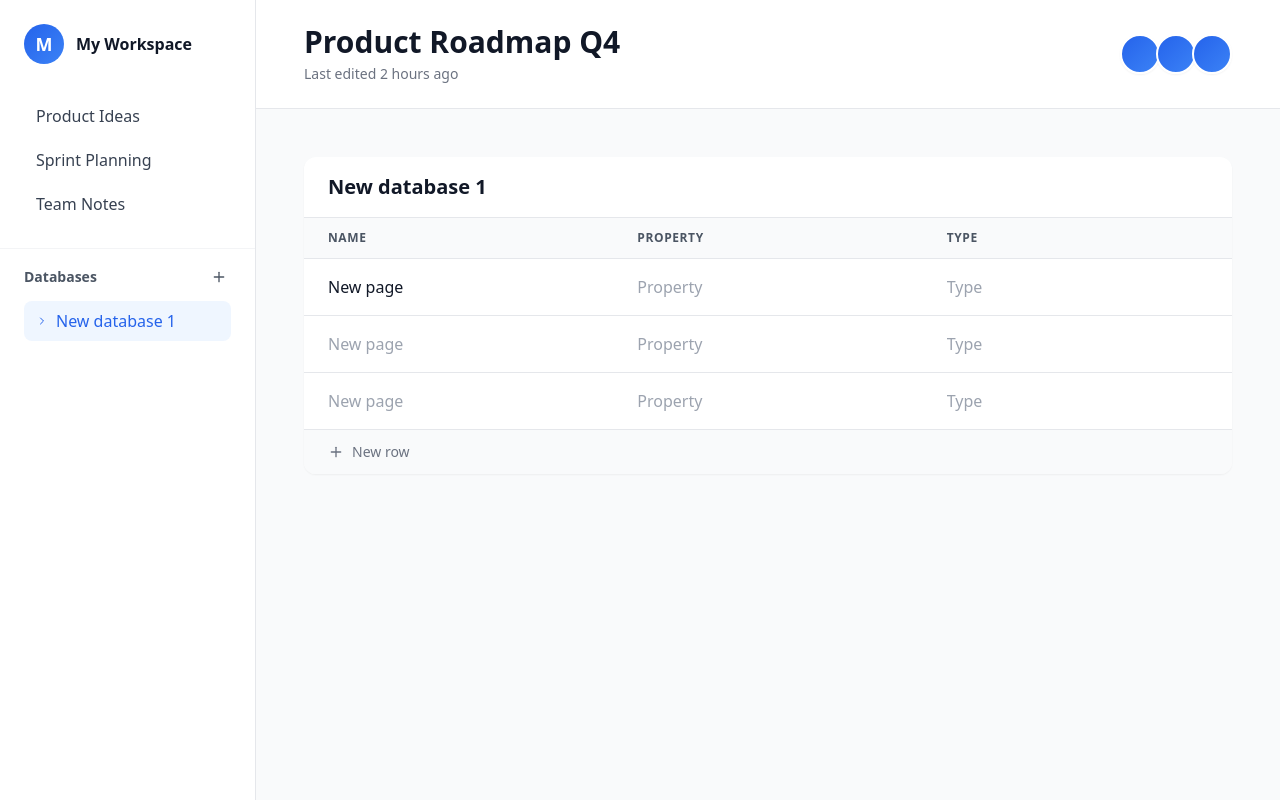
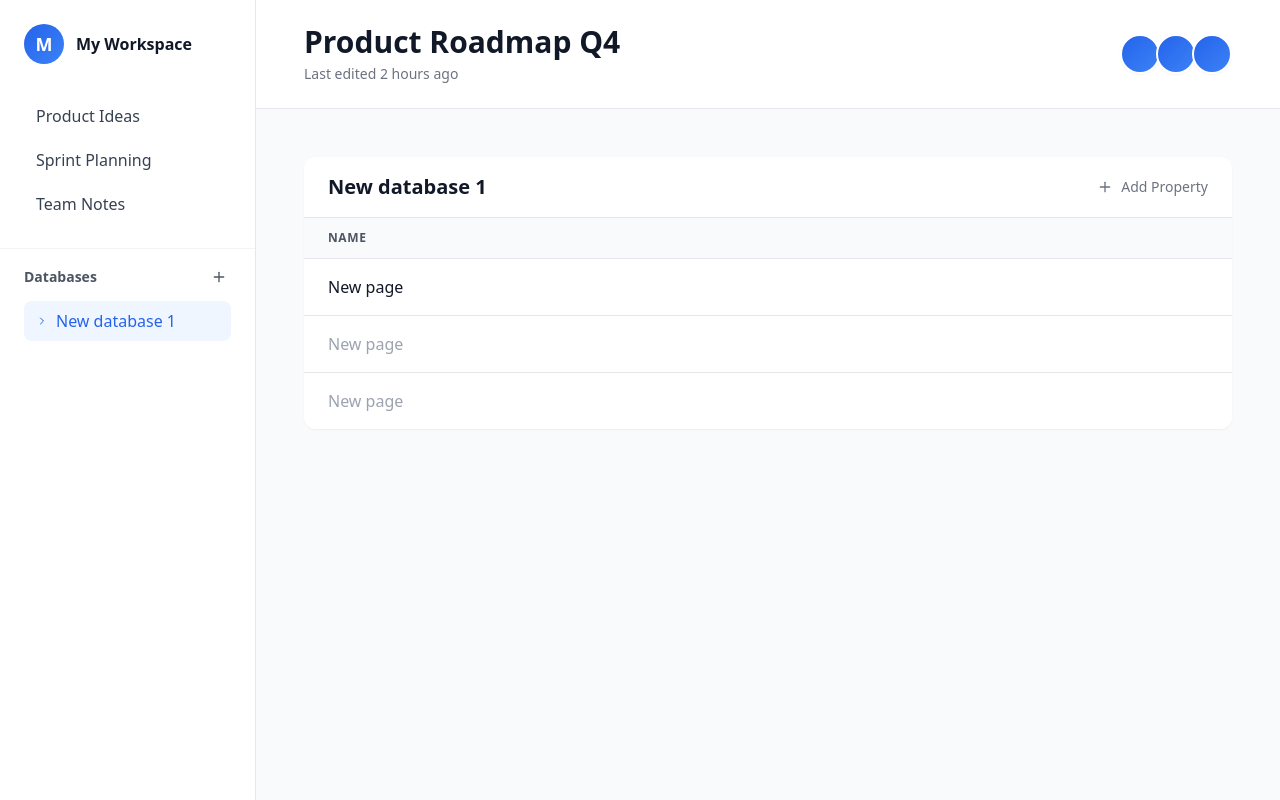
Before and after one commit to rzikydn/Mirov, a React (Vite) app: page /dashboard in a window 1280 px wide. Both pictures are taken after a click on the button "New Database". Built offline with nearby package versions, Linux system fonts and the light colour scheme; a web font is replaced by a local one.

Commit message:
Penambahan fitur add property

```diff
--- a/src/components/DashboardPage.tsx
+++ b/src/components/DashboardPage.tsx
@@ -1,18 +1,17 @@
 import { useState } from 'react';
 import { motion, AnimatePresence } from 'framer-motion';
 import { Plus, ChevronRight } from 'lucide-react';
+
+interface DatabaseRow {
+  id: string;
+  name: string;
+  properties: { [key: string]: { value: any; type: string } };
+}
 
 interface Database {
   id: string;
   name: string;
   rows: DatabaseRow[];
-}
-
-interface DatabaseRow {
-  id: string;
-  name: string;
-  property: string;
-  type: string;
 }
 
 interface MenuItem {
@@ -24,6 +23,14 @@ const menuItems: MenuItem[] = [
   { id: '1', name: 'Product Ideas' },
   { id: '2', name: 'Sprint Planning' },
   { id: '3', name: 'Team Notes' },
+];
+
+const propertyTypes = [
+  { value: 'text', label: 'Text' },
+  { value: 'number', label: 'Number' },
+  { value: 'date', label: 'Date' },
+  { value: 'select', label: 'Select' },
+  { value: 'checkbox', label: 'Checkbox' },
 ];
 
 const Sidebar = ({
@@ -106,8 +113,7 @@ const Sidebar = ({
   );
 };
 
-const Header = () => {
-  return (
+const Header = () => (
   <motion.div
     initial={{ opacity: 0, y: -20 }}
     animate={{ opacity: 1, y: 0 }}
@@ -116,9 +122,7 @@ const Header = () => {
   >
     <div className="flex items-center justify-between">
       <div>
-          <h1 className="text-3xl font-bold text-gray-900 mb-1">
-            Product Roadmap Q4
-          </h1>
+        <h1 className="text-3xl font-bold text-gray-900 mb-1">Product Roadmap Q4</h1>
         <p className="text-sm text-gray-500">Last edited 2 hours ago</p>
       </div>
       <div className="flex items-center gap-2">
@@ -129,16 +133,12 @@ const Header = () => {
     </div>
   </motion.div>
 );
-};
 
-const KanbanColumn = ({ title, count, color }: { title: string; count: number; color: string }) => {
-  return (
+const KanbanColumn = ({ title, count, color }: { title: string; count: number; color: string }) => (
   <div className="bg-white rounded-xl shadow-sm p-5 min-w-[300px]">
     <div className="flex items-center justify-between mb-4">
       <h3 className="font-semibold text-gray-900">{title}</h3>
-        <span className={`px-2 py-1 rounded-md text-xs font-medium ${color}`}>
-          {count}
-        </span>
+      <span className={`px-2 py-1 rounded-md text-xs font-medium ${color}`}>{count}</span>
     </div>
     <div className="space-y-3">
       {Array.from({ length: Math.min(count, 4) }).map((_, i) => (
@@ -150,10 +150,8 @@ const KanbanColumn = ({ title, count, color }: { title: string; count: number; c
     </div>
   </div>
 );
-};
 
-const KanbanBoard = () => {
-  return (
+const KanbanBoard = () => (
   <motion.div
     initial={{ opacity: 0 }}
     animate={{ opacity: 1 }}
@@ -168,9 +166,44 @@ const KanbanBoard = () => {
     </div>
   </motion.div>
 );
+
+const DatabaseTable = ({ database, setDatabases }: { database: Database; setDatabases: any }) => {
+  const [showAddProperty, setShowAddProperty] = useState(false);
+  const [newPropertyName, setNewPropertyName] = useState('');
+  const [newPropertyType, setNewPropertyType] = useState('text');
+
+  const allPropertyKeys = Array.from(
+    new Set(database.rows.flatMap((r) => Object.keys(r.properties)))
+  );
+
+  const handleAddProperty = () => {
+    if (!newPropertyName) return;
+
+    const updatedRows = database.rows.map((row) => ({
+      ...row,
+      properties: { ...row.properties, [newPropertyName]: { value: '', type: newPropertyType } },
+    }));
+
+    setDatabases((prev: Database[]) =>
+      prev.map((db) => (db.id === database.id ? { ...db, rows: updatedRows } : db))
+    );
+
+    setNewPropertyName('');
+    setNewPropertyType('text');
+    setShowAddProperty(false);
   };
 
-const DatabaseTable = ({ database }: { database: Database }) => {
+  const handleValueChange = (rowId: string, key: string, value: any) => {
+    const updatedRows = database.rows.map((row) =>
+      row.id === rowId
+        ? { ...row, properties: { ...row.properties, [key]: { ...row.properties[key], value } } }
+        : row
+    );
+    setDatabases((prev: Database[]) =>
+      prev.map((db) => (db.id === database.id ? { ...db, rows: updatedRows } : db))
+    );
+  };
+
   return (
     <motion.div
       initial={{ opacity: 0, x: 20 }}
@@ -180,8 +213,14 @@ const DatabaseTable = ({ database }: { database: Database }) => {
       className="p-12"
     >
       <div className="bg-white rounded-xl shadow-sm overflow-hidden">
-        <div className="px-6 py-4 border-b border-gray-200">
+        <div className="px-6 py-4 border-b border-gray-200 flex justify-between items-center">
           <h2 className="text-xl font-semibold text-gray-900">{database.name}</h2>
+          <button
+            onClick={() => setShowAddProperty(true)}
+            className="text-sm text-gray-500 hover:text-[#2563eb] transition-colors flex items-center gap-2"
+          >
+            <Plus className="w-4 h-4" /> Add Property
+          </button>
         </div>
 
         <div className="overflow-x-auto">
@@ -191,12 +230,14 @@ const DatabaseTable = ({ database }: { database: Database }) => {
                 <th className="px-6 py-3 text-left text-xs font-semibold text-gray-600 uppercase tracking-wider">
                   Name
                 </th>
-                <th className="px-6 py-3 text-left text-xs font-semibold text-gray-600 uppercase tracking-wider">
-                  Property
+                {allPropertyKeys.map((key) => (
+                  <th
+                    key={key}
+                    className="px-6 py-3 text-left text-xs font-semibold text-gray-600 uppercase tracking-wider"
+                  >
+                    {key}
                   </th>
-                <th className="px-6 py-3 text-left text-xs font-semibold text-gray-600 uppercase tracking-wider">
-                  Type
-                </th>
+                ))}
               </tr>
             </thead>
             <tbody className="bg-white divide-y divide-gray-200">
@@ -205,47 +246,158 @@ const DatabaseTable = ({ database }: { database: Database }) => {
                   <td className="px-6 py-4 whitespace-nowrap">
                     <input
                       type="text"
-                      defaultValue={row.name}
+                      value={row.name}
+                      onChange={(e) =>
+                        setDatabases((prev: Database[]) =>
+                          prev.map((db) =>
+                            db.id === database.id
+                              ? {
+                                  ...db,
+                                  rows: db.rows.map((r) =>
+                                    r.id === row.id ? { ...r, name: e.target.value } : r
+                                  ),
+                                }
+                              : db
+                          )
+                        )
+                      }
                       placeholder="New page"
                       className="w-full bg-transparent border-none outline-none text-gray-900 focus:ring-0"
                     />
                   </td>
-                  <td className="px-6 py-4 whitespace-nowrap">
+                  {allPropertyKeys.map((key) => {
+                    const prop = row.properties[key];
+                    if (!prop) return <td key={key}></td>;
+                    switch (prop.type) {
+                      case 'text':
+                        return (
+                          <td key={key} className="px-6 py-4 whitespace-nowrap">
                             <input
                               type="text"
-                      defaultValue={row.property}
-                      placeholder="Property"
+                              value={prop.value}
+                              onChange={(e) => handleValueChange(row.id, key, e.target.value)}
                               className="w-full bg-transparent border-none outline-none text-gray-700 focus:ring-0"
                             />
                           </td>
-                  <td className="px-6 py-4 whitespace-nowrap">
+                        );
+                      case 'number':
+                        return (
+                          <td key={key} className="px-6 py-4 whitespace-nowrap">
                             <input
-                      type="text"
-                      defaultValue={row.type}
-                      placeholder="Type"
+                              type="number"
+                              value={prop.value}
+                              onChange={(e) =>
+                                handleValueChange(row.id, key, Number(e.target.value))
+                              }
                               className="w-full bg-transparent border-none outline-none text-gray-700 focus:ring-0"
                             />
                           </td>
+                        );
+                      case 'date':
+                        return (
+                          <td key={key} className="px-6 py-4 whitespace-nowrap">
+                            <input
+                              type="date"
+                              value={prop.value}
+                              onChange={(e) => handleValueChange(row.id, key, e.target.value)}
+                              className="w-full bg-transparent border-none outline-none text-gray-700 focus:ring-0"
+                            />
+                          </td>
+                        );
+                      case 'checkbox':
+                        return (
+                          <td key={key} className="px-6 py-4 whitespace-nowrap">
+                            <input
+                              type="checkbox"
+                              checked={prop.value}
+                              onChange={(e) => handleValueChange(row.id, key, e.target.checked)}
+                              className="w-full border-none outline-none text-gray-700 focus:ring-0"
+                            />
+                          </td>
+                        );
+                      case 'select':
+                        return (
+                          <td key={key} className="px-6 py-4 whitespace-nowrap">
+                            <select
+                              value={prop.value}
+                              onChange={(e) => handleValueChange(row.id, key, e.target.value)}
+                              className="w-full bg-transparent border-none outline-none text-gray-700 focus:ring-0"
+                            >
+                              <option value="">Select</option>
+                            </select>
+                          </td>
+                        );
+                      default:
+                        return <td key={key}></td>;
+                    }
+                  })}
                 </tr>
               ))}
             </tbody>
           </table>
         </div>
+      </div>
 
-        <div className="px-6 py-3 border-t border-gray-200 bg-gray-50">
-          <button className="text-sm text-gray-500 hover:text-[#2563eb] transition-colors flex items-center gap-2">
-            <Plus className="w-4 h-4" />
-            New row
+      <AnimatePresence>
+        {showAddProperty && (
+          <motion.div
+            className="fixed inset-0 bg-black/40 flex items-center justify-center z-50"
+            initial={{ opacity: 0 }}
+            animate={{ opacity: 1 }}
+            exit={{ opacity: 0 }}
+            onClick={() => setShowAddProperty(false)}
+          >
+            <motion.div
+              className="bg-white rounded-xl p-6 w-96"
+              initial={{ scale: 0.8 }}
+              animate={{ scale: 1 }}
+              exit={{ scale: 0.8 }}
+              onClick={(e) => e.stopPropagation()}
+            >
+              <h3 className="text-lg font-semibold mb-4">Add Property</h3>
+              <input
+                type="text"
+                placeholder="Property name"
+                className="w-full mb-3 border rounded px-3 py-2"
+                value={newPropertyName}
+                onChange={(e) => setNewPropertyName(e.target.value)}
+              />
+              <select
+                className="w-full mb-3 border rounded px-3 py-2"
+                value={newPropertyType}
+                onChange={(e) => setNewPropertyType(e.target.value)}
+              >
+                {propertyTypes.map((type) => (
+                  <option key={type.value} value={type.value}>
+                    {type.label}
+                  </option>
+                ))}
+              </select>
+              <div className="flex justify-end gap-2">
+                <button
+                  className="px-4 py-2 rounded bg-gray-200 hover:bg-gray-300"
+                  onClick={() => setShowAddProperty(false)}
+                >
+                  Cancel
+                </button>
+                <button
+                  className="px-4 py-2 rounded bg-blue-500 text-white hover:bg-blue-600"
+                  onClick={handleAddProperty}
+                >
+                  Add
                 </button>
               </div>
-      </div>
+            </motion.div>
+          </motion.div>
+        )}
+      </AnimatePresence>
     </motion.div>
   );
 };
 
 const DashboardPage = () => {
   const [databases, setDatabases] = useState<Database[]>([]);
-  const [selectedDatabase, setSelectedDatabase] = useState<string | null>(null);
+  const [selectedDatabase, setSelectedDatabase] = useState<string | null>('1');
   const [selectedMenu, setSelectedMenu] = useState<string | null>('1');
   const [dbCounter, setDbCounter] = useState(1);
 
@@ -254,24 +406,9 @@ const DashboardPage = () => {
       id: `db-${Date.now()}`,
       name: `New database ${dbCounter}`,
       rows: [
-        {
-          id: `row-1-${Date.now()}`,
-          name: 'New page',
-          property: '',
-          type: '',
-        },
-        {
-          id: `row-2-${Date.now()}`,
-          name: '',
-          property: '',
-          type: '',
-        },
-        {
-          id: `row-3-${Date.now()}`,
-          name: '',
-          property: '',
-          type: '',
-        },
+        { id: `row-1-${Date.now()}`, name: 'New page', properties: {} },
+        { id: `row-2-${Date.now()}`, name: '', properties: {} },
+        { id: `row-3-${Date.now()}`, name: '', properties: {} },
       ],
     };
     setDatabases([...databases, newDb]);
@@ -298,7 +435,7 @@ const DashboardPage = () => {
         <div className="flex-1 overflow-y-auto">
           <AnimatePresence mode="wait">
             {currentDatabase ? (
-              <DatabaseTable key={currentDatabase.id} database={currentDatabase} />
+              <DatabaseTable key={currentDatabase.id} database={currentDatabase} setDatabases={setDatabases} />
             ) : (
               <KanbanBoard key="kanban" />
             )}
```
Lines whose indentation alone changed are shown as unchanged.
